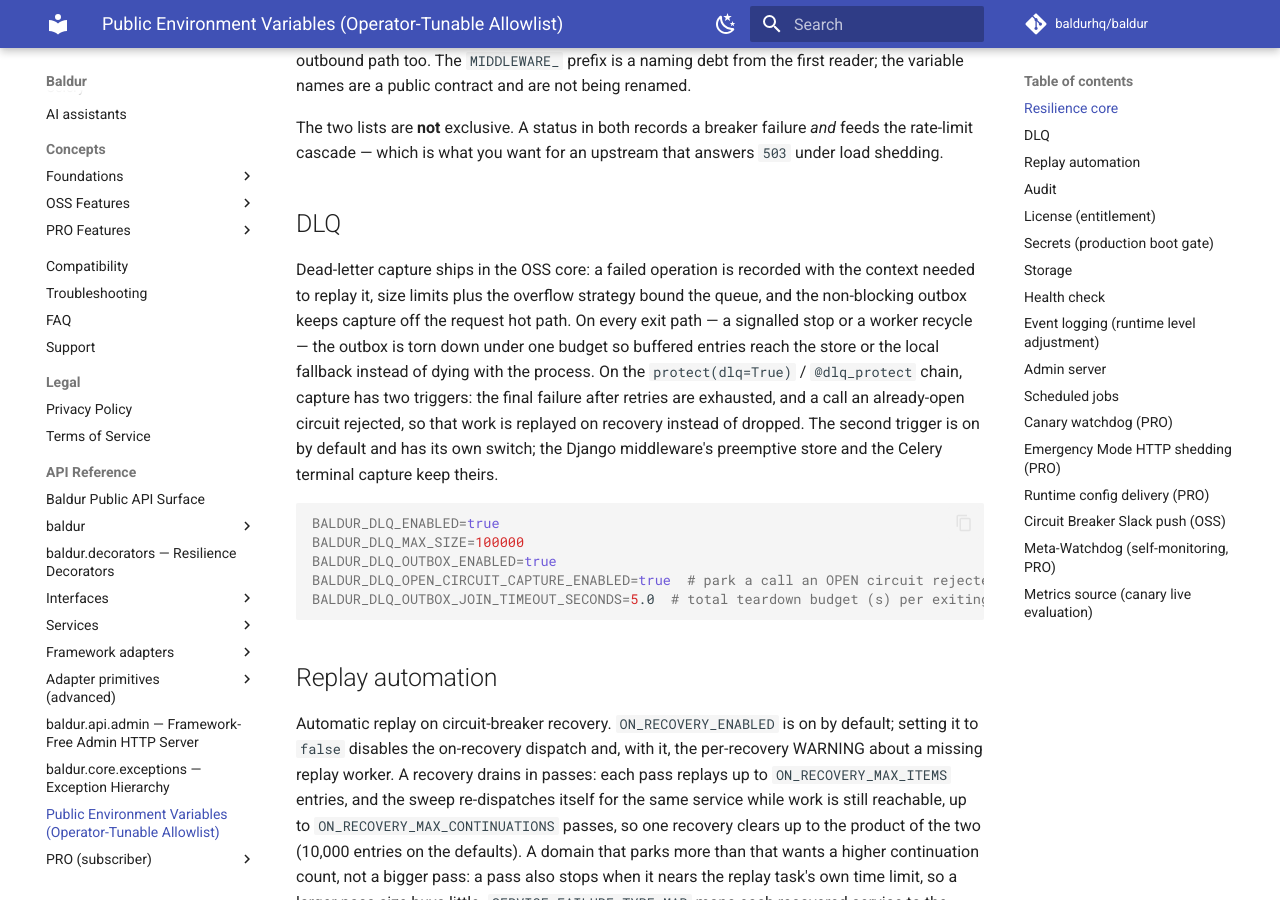
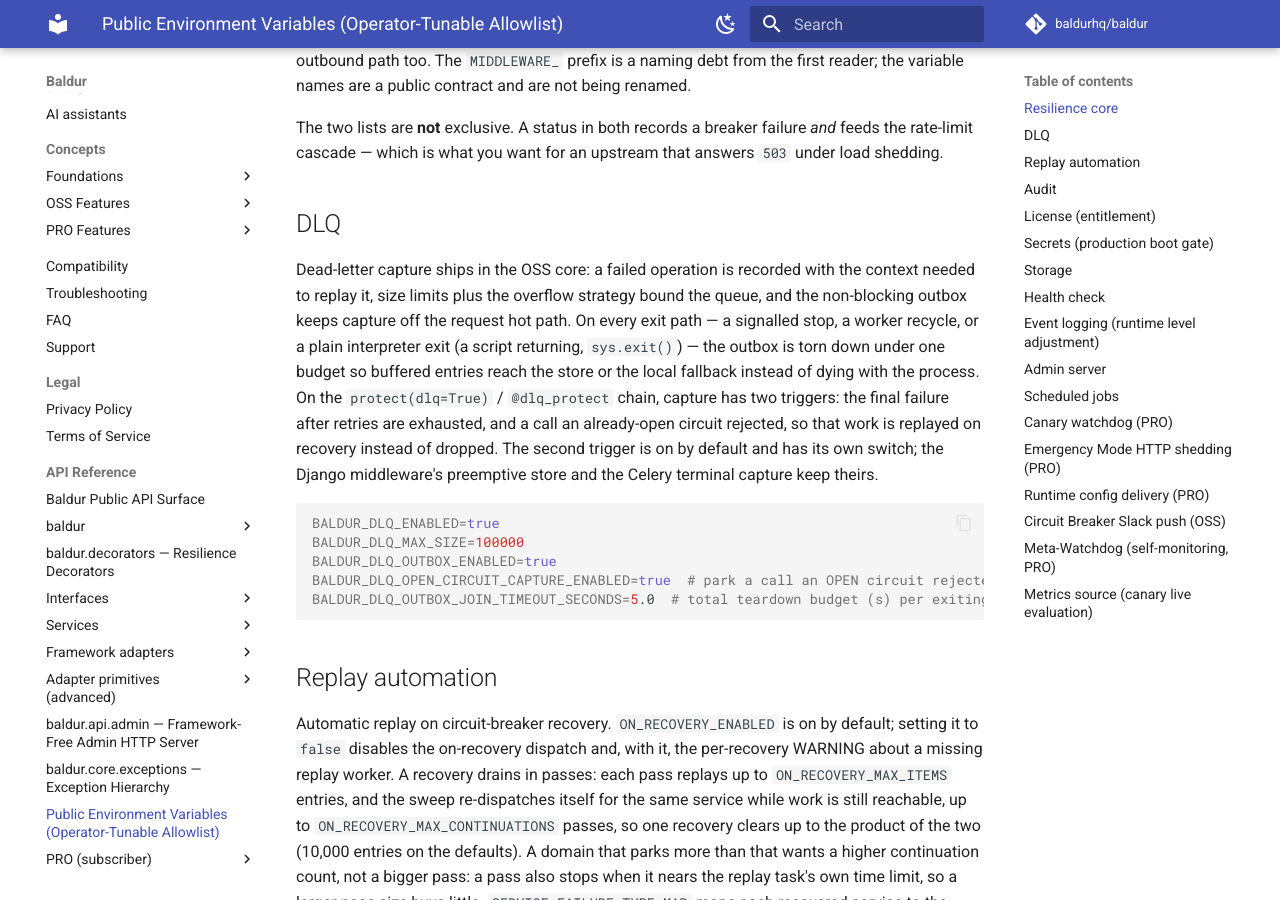
Before and after one commit to baldurhq/baldur, an MkDocs documentation site: the page built from docs/reference/env-vars.md, in a window 1280 px wide and 900 px high, scrolled down 989 px. Built offline with MkDocs 1.6.1 and Material for MkDocs 9.7.7, drawn with Linux system fonts in a browser that asks for light colours; comment, search, counter and statistics services are not loaded.

Commit message:
docs: sync the publish set from the canonical tree

```diff
--- a/docs/reference/env-vars.md
+++ b/docs/reference/env-vars.md
@@ -51,9 +51,10 @@
 Dead-letter capture ships in the OSS core: a failed operation is recorded with
 the context needed to replay it, size limits plus the overflow strategy bound
 the queue, and the non-blocking outbox keeps capture off the request hot path.
-On every exit path — a signalled stop or a worker recycle — the outbox is torn
-down under one budget so buffered entries reach the store or the local fallback
-instead of dying with the process. On the `protect(dlq=True)` / `@dlq_protect`
+On every exit path — a signalled stop, a worker recycle, or a plain interpreter
+exit (a script returning, `sys.exit()`) — the outbox is torn down under one
+budget so buffered entries reach the store or the local fallback instead of
+dying with the process. On the `protect(dlq=True)` / `@dlq_protect`
 chain, capture has two triggers: the final failure after retries are exhausted,
 and a call an already-open circuit rejected, so that work is replayed on recovery
 instead of dropped. The second trigger is on by default and has its own switch;
```
Also changed, not shown: docs/concepts/foundations/dlq-replay.md (+3 -1 lines).
